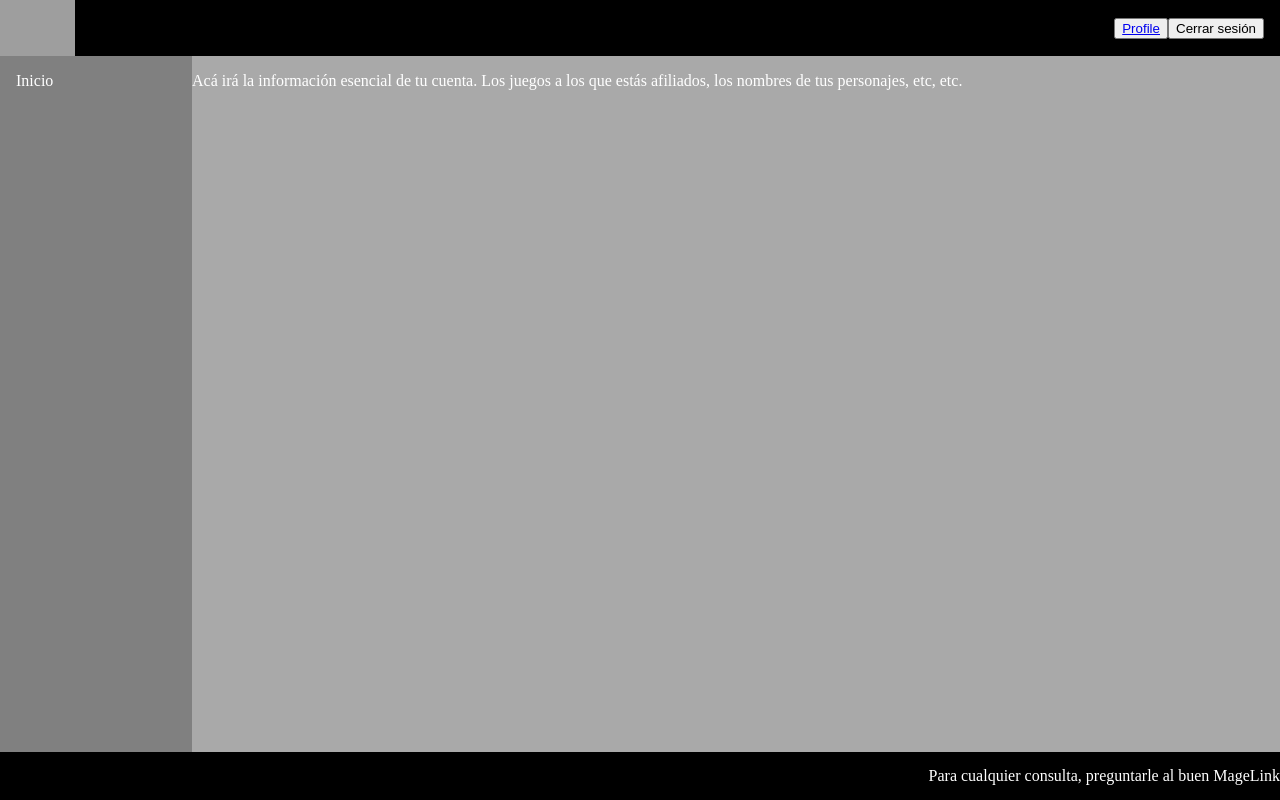
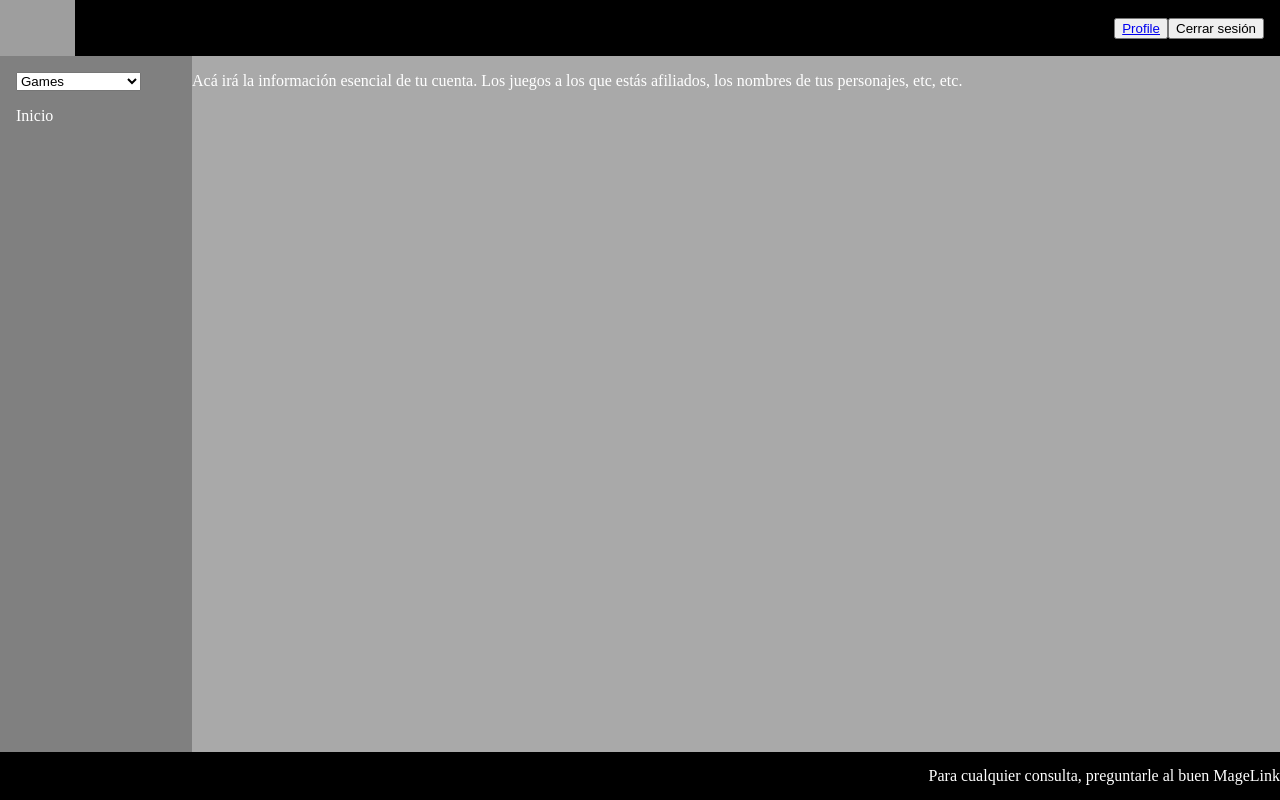
Before and after one commit to MageLnk/Guild_Manager_front_end, a React (Create React App) app: page / in a window 1280 px wide. Both pictures are taken after typing "Sample", "Sample123" into the empty fields and a click on the button "Enviar". Built offline with nearby package versions, Linux system fonts and the light colour scheme; grey boxes are pictures that could not be loaded.

Commit message:
Dropdown button works

```diff
--- a/src/App.js
+++ b/src/App.js
@@ -34,7 +34,6 @@ const App = () => {
     localStorage.setItem("authenticate", auth);
   }, [auth]);
 
-  console.log(temporaryUser);
   return (
     <Routes>
       {/* Si no estoy Authenticado, la única ruta disponible es /login */}
--- a/src/Context/ContextApi/Provider.js
+++ b/src/Context/ContextApi/Provider.js
@@ -8,20 +8,21 @@ const ContextProvider = ({ children }) => {
   const [auth, setAuth] = useState(null);
   const [hasError, setHasError] = useState(false);
   const [errorMessage, setErrorMessage] = useState("");
+  const [selectedGameOnSideBar, setselectedGameOnSideBar] = useState("initialState");
 
   // Temporal
   const [temporaryUser, settemporaryUser] = useState({
     userName: "MageLink",
     password: "1234",
-    games: {
-      aion: false,
-      blackDesert: true,
-      finalFantasyXIV: false,
-      lostArk: true,
-      worldOfWarcraft: true,
-    },
+    games: [
+      { name: "Aion", status: false },
+      { name: "Black Desert", status: true },
+      { name: "Final Fantasy XIV", status: false },
+      { name: "Lost Ark", status: true },
+      { name: "World of Warcraft", status: true },
+    ],
   });
-
+  const algo = ["algo", "algo", "algo"];
   //API CALL
 
   const getLogin = async () => {
@@ -51,6 +52,8 @@ const ContextProvider = ({ children }) => {
         auth,
         setAuth,
         getLogin,
+        selectedGameOnSideBar,
+        setselectedGameOnSideBar,
         temporaryUser,
       }}
     >
--- a/src/components/sideBar/index.jsx
+++ b/src/components/sideBar/index.jsx
@@ -1,12 +1,23 @@
+import { useContext } from "react";
 import { Link } from "react-router-dom";
 // Context
-
+import ContextApi from "../../Context/ContextApi";
+import SelectedGame from "./selectedGame";
 // Style
 import "./style/style.css";
 // App
 const SideBar = () => {
+  const { temporaryUser, selectedGameOnSideBar, setselectedGameOnSideBar } = useContext(ContextApi);
   return (
     <div className="side-bar">
+      <div className="game-list-container">
+        <SelectedGame
+          setselectedGameOnSideBar={setselectedGameOnSideBar}
+          selectedGameOnSideBar={selectedGameOnSideBar}
+          temporaryUser={temporaryUser}
+        />
+      </div>
+
       <p>
         <Link className="hyper-link-decoration" to={`/`}>
           Inicio
--- /dev/null
+++ b/src/components/sideBar/selectedGame/index.jsx
@@ -0,0 +1,34 @@
+import { useEffect } from "react";
+
+const SelectedGame = ({ temporaryUser, selectedGameOnSideBar, setselectedGameOnSideBar }) => {
+  useEffect(() => {
+    const isSelectedGameOnSideBar = localStorage.getItem("selectedGameOnSideBar");
+    setselectedGameOnSideBar(isSelectedGameOnSideBar);
+  }, []);
+  return (
+    <select
+      onChange={(e) => {
+        localStorage.setItem("selectedGameOnSideBar", e.target.value);
+        setselectedGameOnSideBar(e.target.value);
+      }}
+      className="game-list"
+    >
+      <option value="initialState">Games</option>
+      {temporaryUser.games.map((target) => {
+        if (target.status === true) {
+          return (
+            <option
+              selected={selectedGameOnSideBar === target.name ? true : false}
+              key={target.name}
+              value={target.name}
+            >
+              {target.name}
+            </option>
+          );
+        }
+      })}
+    </select>
+  );
+};
+
+export default SelectedGame;
--- a/src/components/sideBar/style/style.css
+++ b/src/components/sideBar/style/style.css
@@ -3,9 +3,17 @@
   flex-direction: column;
   align-items: flex-start;
   padding-left: 1rem;
+  padding-top: 1rem;
 }
 
 .side-bar .hyper-link-decoration {
   color: inherit;
   text-decoration: inherit;
 }
+
+.game-list-container {
+  padding-right: 1rem;
+}
+.game-list {
+  width: 100%;
+}
```
